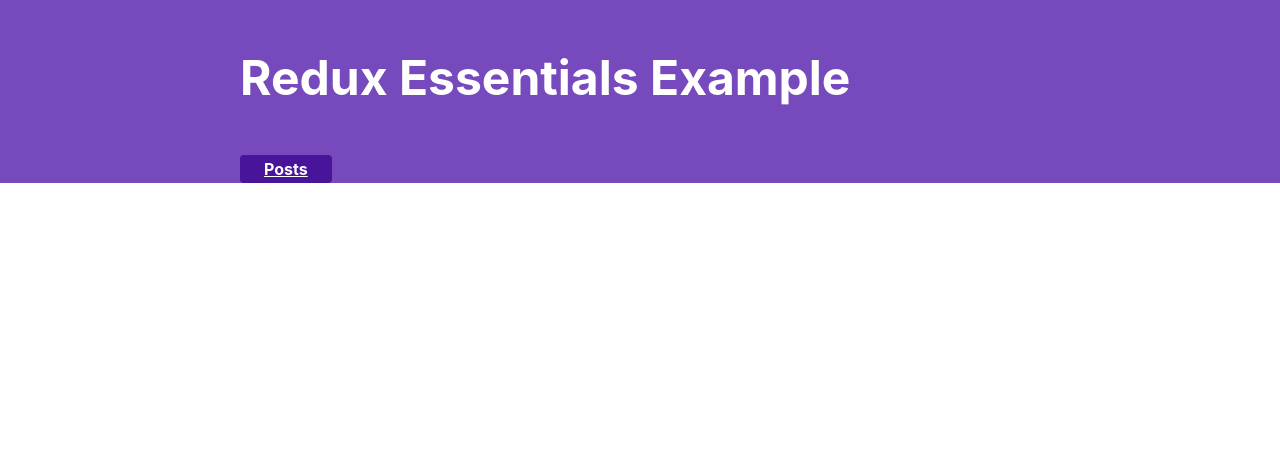
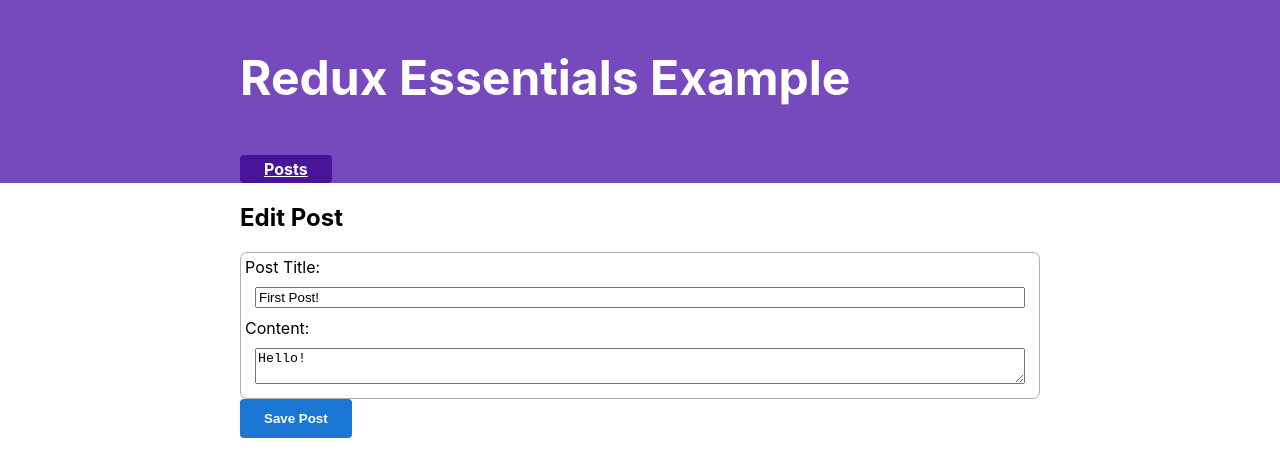
Before and after one commit to jason-ramirez-7777/react-redux-ts-example, a React (Create React App) app: page /editPost/1 in a window 1280 px wide. Shown: the top 476 px of the page. Built offline with nearby package versions, Linux system fonts and the light colour scheme.

Commit message:
finished the edit post form

```diff
--- a/src/App.tsx
+++ b/src/App.tsx
@@ -5,6 +5,7 @@
 import { PostsList } from "./features/posts/PostsList";
 import { AddPostForm } from "./features/posts/AddPostForm";
 import { SinglePostPage } from "./features/posts/SinglePostPage";
+import { EditPostForm } from "./features/posts/EditPostForm"
 
 function App() {
   return (
@@ -25,6 +26,7 @@
             }
           />
           <Route path="/posts/:postId" element={<SinglePostPage />} />
+          <Route path="/editPost/:postId" element={<EditPostForm />} />
         </Routes>
       </div>
     </>
--- /dev/null
+++ b/src/features/posts/EditPostForm.tsx
@@ -0,0 +1,66 @@
+import React, { useState } from "react";
+import { useDispatch, useSelector } from "react-redux";
+import { useNavigate } from "react-router-dom";
+import { postUpdated } from "./postsSlice";
+import { useAppSelector } from "../../app/hooks";
+import { useParams } from "react-router-dom";
+
+export const EditPostForm = () => {
+  const params = useParams();
+  const postId = params.postId;
+
+  const post = useAppSelector((state) =>
+    state.posts.find((post) => post.id === postId)
+  );
+
+  const [title, setTitle] = useState(post?.title);
+  const [content, setContent] = useState(post?.content);
+
+  const dispatch = useDispatch();
+  const navigate = useNavigate();
+
+  const onTitleChanged = (e: React.FormEvent<HTMLInputElement>) =>
+    setTitle((e.target as HTMLInputElement).value);
+  const onContentChanged = (e: React.FormEvent<HTMLTextAreaElement>) =>
+    setContent((e.target as HTMLInputElement).value);
+
+  const onSavePostClicked = () => {
+    if (title && content) {
+      dispatch(postUpdated({ id: postId, title, content }));
+      navigate(`/posts/${postId}`);
+    }
+  };
+
+  return (
+    <section className="posts-list">
+      <h2>Edit Post</h2>
+      <form className="post-excerpt form-container">
+        <label htmlFor="postTitle">Post Title:</label>
+        <input
+          className="form-input"
+          type="text"
+          id="postTitle"
+          name="postTitle"
+          placeholder="What's on your mind?"
+          value={title}
+          onChange={onTitleChanged}
+        />
+        <label htmlFor="postContent">Content:</label>
+        <textarea
+          className="form-input"
+          id="postContent"
+          name="postContent"
+          value={content}
+          onChange={onContentChanged}
+        />
+      </form>
+      <button
+        type="button"
+        className="button muted-button"
+        onClick={onSavePostClicked}
+      >
+        Save Post
+      </button>
+    </section>
+  );
+};
--- a/src/features/posts/SinglePostPage.tsx
+++ b/src/features/posts/SinglePostPage.tsx
@@ -1,5 +1,5 @@
 import React from "react";
-import { useParams } from "react-router-dom";
+import { useParams, Link } from "react-router-dom";
 import { useAppSelector } from "../../app/hooks";
 
 export const SinglePostPage = () => {
@@ -23,6 +23,9 @@
       <article className="post">
         <h2>{post.title}</h2>
         <p className="post-content">{post.content}</p>
+        <Link to={`/editPost/${post.id}`} className="button">
+          Edit Post
+        </Link>
       </article>
     </section>
   );
--- a/src/features/posts/postsSlice.ts
+++ b/src/features/posts/postsSlice.ts
@@ -10,10 +10,18 @@
   initialState,
   reducers: {
     postAdded(state, action) {
-      state.push(action.payload)
+      state.push(action.payload);
+    },
+    postUpdated(state, action) {
+      const { id, title, content } = action.payload;
+      const existingPost = state.find((post) => post.id === id);
+      if (existingPost) {
+        existingPost.title = title;
+        existingPost.content = content;
+      }
     },
   },
 });
 
-export const { postAdded } = postsSlice.actions
+export const { postAdded, postUpdated } = postsSlice.actions;
 export default postsSlice.reducer
```
Also changed, not shown: 1 other file (tests, documents, lock files or other folders).
